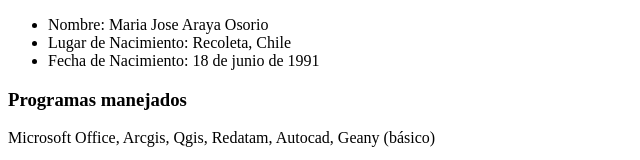
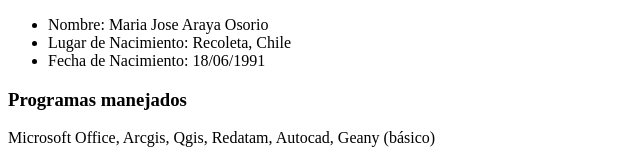
Before and after one commit to GRUMOS/MICV, a plain HTML site: page micv.html in a window 1280 px wide. Shown: the part 471-631 px from the top of the page, 0-640 px from the left. Drawn offline with Linux system fonts and the light colour scheme.

Commit message:
DESAFIO___1

```diff
--- a/micv.html
+++ b/micv.html
@@ -21,7 +21,7 @@
 <ul>
     <li>Nombre: Maria Jose Araya Osorio </li>
     <li>Lugar de Nacimiento: Recoleta, Chile</li>
-    <li>Fecha de Nacimiento: 18 de junio de 1991</li>
+    <li>Fecha de Nacimiento: 18/06/1991</li>
 </ul>
 <h3>Programas manejados </h3>
 <p>Microsoft Office, Arcgis, Qgis, Redatam, Autocad, Geany (básico)</p>
```
